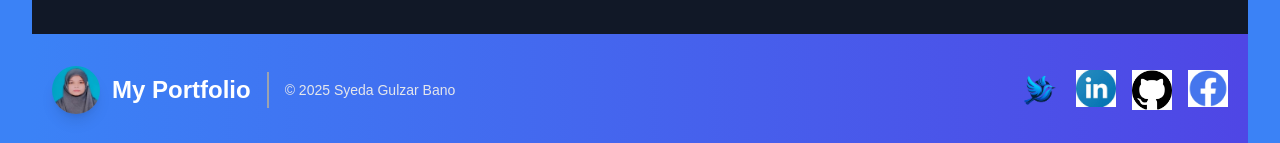
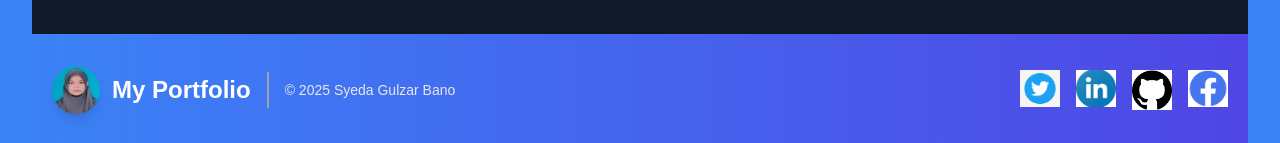
Before and after one commit to HassanRJ-3108/Adding-AI-Chat-BoT, a Next.js app: page / in a window 1280 px wide. Shown: the part 2601-2744 px from the top of the page. Built offline with nearby package versions, Linux system fonts and the light colour scheme.

Commit message:
add commit

```diff
--- a/src/components/footer.tsx
+++ b/src/components/footer.tsx
@@ -15,7 +15,7 @@ export const Footer = () => {
           </p>
           <div className="flex sm:ml-auto sm:mt-0 mt-4 space-x-4">
           <a href="https://www.twitter.com/GulzarBano3" target="_blank" rel="noopener noreferrer">
-              <Image src="/newtwitter.png" alt="Twitter" width={40} height={40} className="transition duration-300 ease-in-out transform hover:scale-110" />
+              <Image src="/twitter.png" alt="Twitter" width={40} height={40} className="transition duration-300 ease-in-out transform hover:scale-110" />
             </a>
             <a href="https://www.linkedin.com/in/gulzar-bano-syeda-b3b7b1230" target="_blank" rel="noopener noreferrer">
               <Image src="/linkedin.png" alt="LinkedIn" width={40} height={40} className="transition duration-300 ease-in-out transform hover:scale-110" />
```
